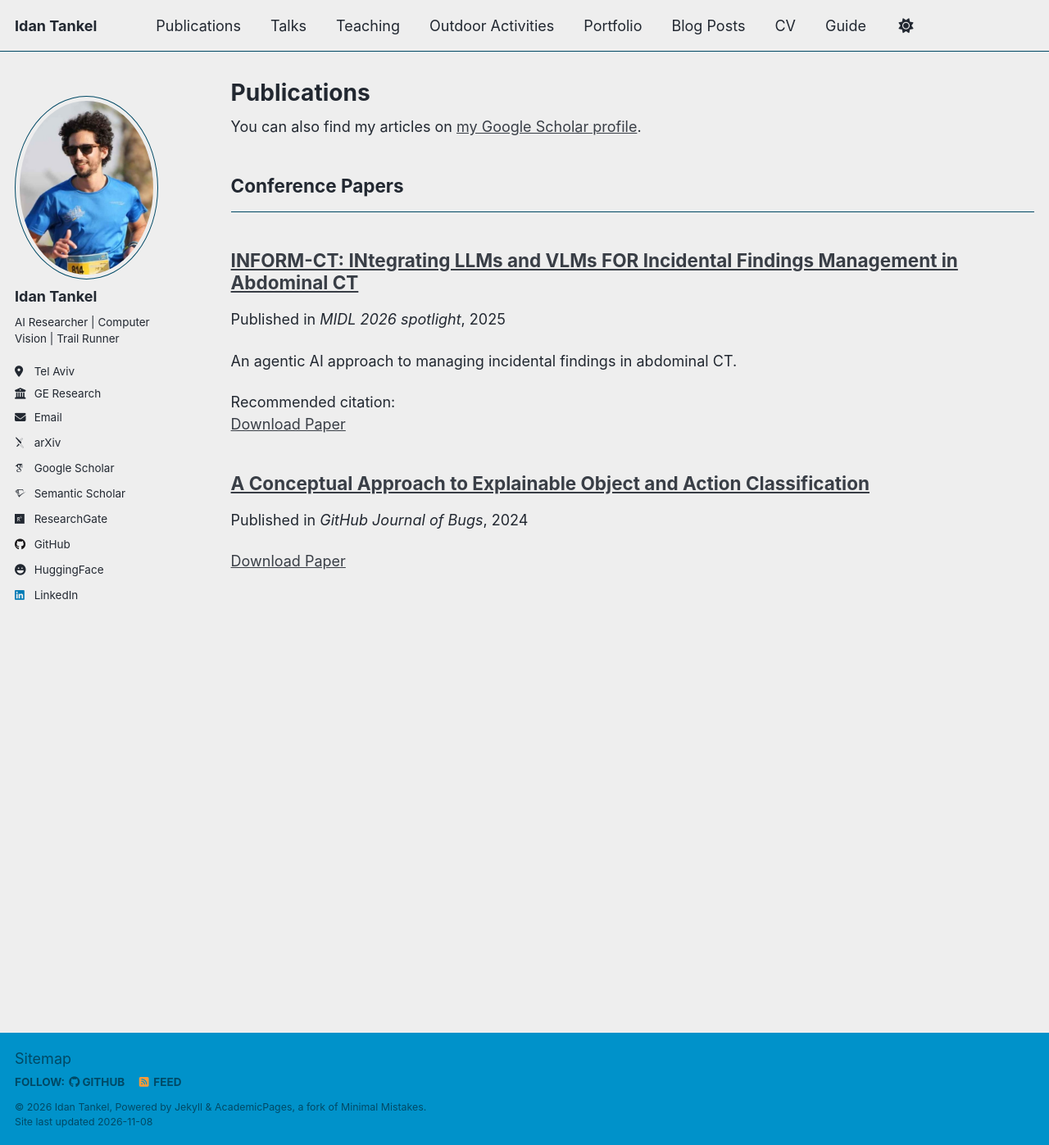
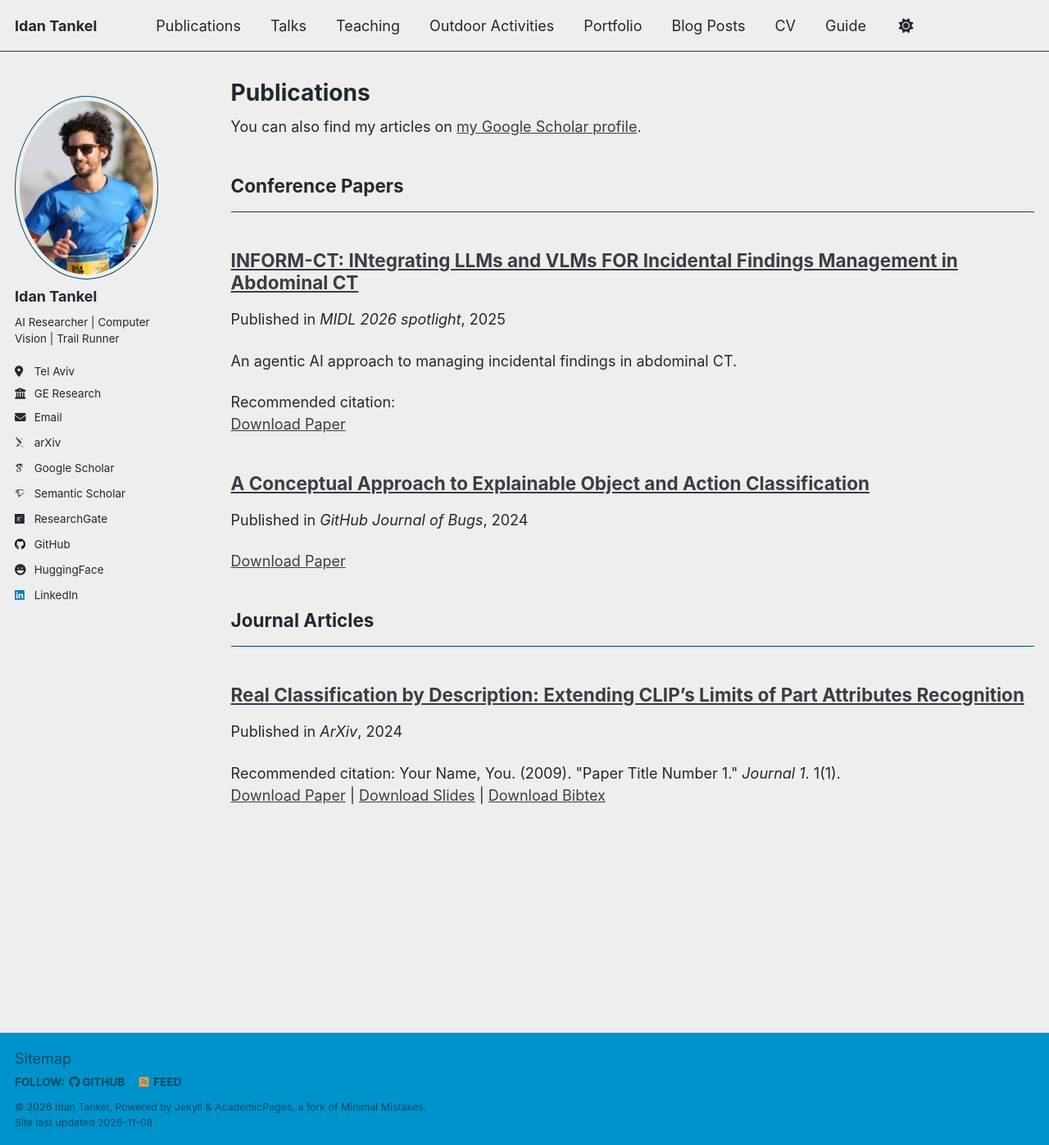
Before and after one commit to idan-tankel/idan-tankel.github.io, a Jekyll site: the page built from _pages/publications.html, in a window 1280 px wide and 1397 px high. Shown: the whole window at 82% size. Built offline with Jekyll 4.4.1, drawn with Linux system fonts in a browser that asks for light colours; some web fonts are replaced; a script that is not in the unit is left out; a file with an impossible date is left out.

Commit message:
Fix invalid publication date blocking Pages build
Co-authored-by: idan-tankel <50909823+idan-tankel@users.noreply.github.com>

```diff
--- a/_publications/2024-12-01-13947.md
+++ b/_publications/2024-12-01-13947.md
@@ -4,7 +4,7 @@ collection: publications
 category: manuscripts
 permalink: https://arxiv.org/abs/2412.13947
 excerpt: ''
-date:
+date: 2024-12-01
 venue: 'ArXiv'
 slidesurl: 'https://academicpages.github.io/files/slides1.pdf'
 paperurl: 'https://academicpages.github.io/files/paper1.pdf'
```
